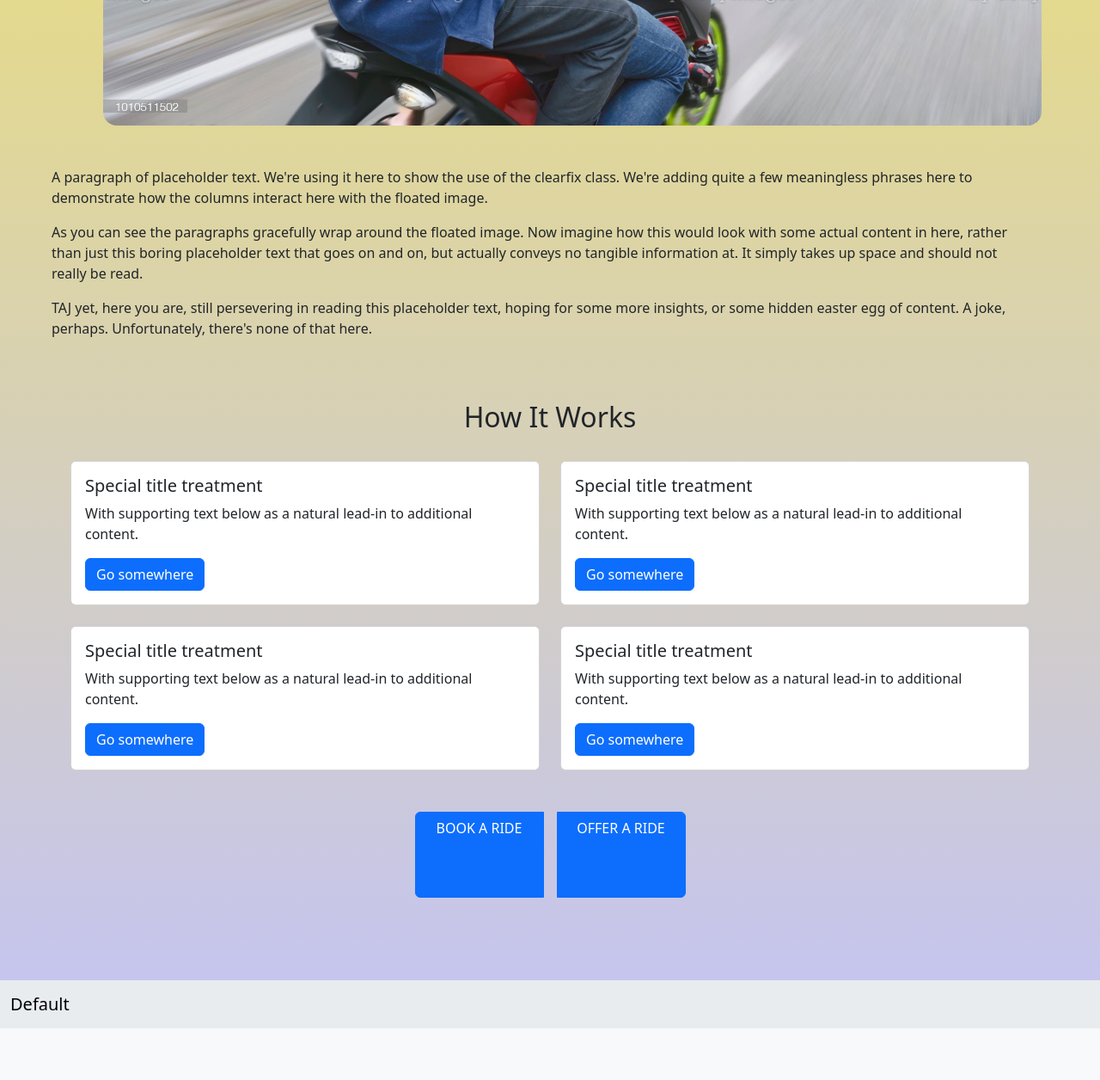
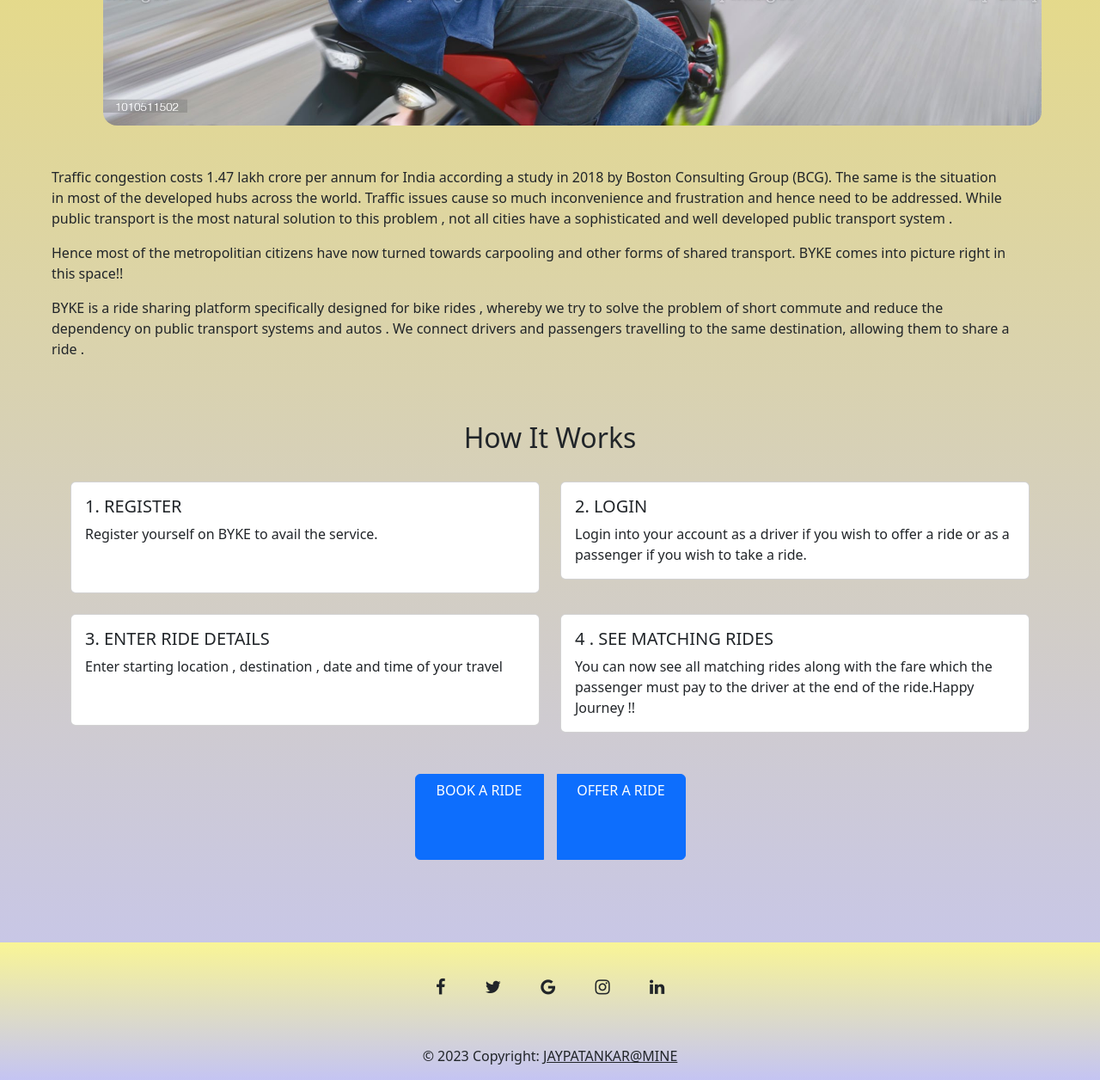
Before and after one commit to Jay-Patankar/BYKE, a Django app: page / in a window 1280 px wide. Shown: the part 721-1977 px from the top of the page at 86% size. Before the commit the page ends 1917 px from the top, so only its background shows below. Run offline with Django 4.2, Linux system fonts and the light colour scheme; some libraries are stand-ins or nearby versions.

Commit message:
final changes

```diff
--- a/Templates/base.html
+++ b/Templates/base.html
@@ -9,7 +9,12 @@
 <link href="https://fonts.googleapis.com/css2?family=Righteous&display=swap" rel="stylesheet">
 <link href="https://fonts.googleapis.com/css2?family=Mulish:wght@200&display=swap" rel="stylesheet">
     <link href="https://cdn.jsdelivr.net/npm/bootstrap@5.3.0-alpha1/dist/css/bootstrap.min.css" rel="stylesheet" integrity="sha384-GLhlTQ8iRABdZLl6O3oVMWSktQOp6b7In1Zl3/Jr59b6EGGoI1aFkw7cmDA6j6gD" crossorigin="anonymous">
-    {% block stylesheet %}{% endblock stylesheet %}
+    <link rel="stylesheet" href="https://maxcdn.bootstrapcdn.com/font-awesome/4.4.0/css/font-awesome.min.css">
+
+    {% block stylesheet %}
+
+
+    {% endblock stylesheet %}
 
     {% load static %}
    <style>
@@ -73,12 +78,77 @@
   {% endif %}
 {% block body %}{% endblock body %}
 
-<nav class="navbar bg-body-secondary">
+<!-- <nav class="navbar bg-body-secondary  mt-5">
   <div class="container-fluid">
     <a class="navbar-brand" href="#">Default</a>
   </div>
-</nav>
+</nav> -->
 
+    <!-- Footer -->
+    <footer class="text-center text-white  mt-4" style="background-image: linear-gradient(rgb(249, 245, 150),rgb(196, 196, 243));">
+      <!-- Grid container -->
+      <div class="container pt-4">
+        <!-- Section: Social media -->
+        <section class="mb-4">
+          <!-- Facebook -->
+          <a
+            class="btn btn-link btn-floating btn-lg text-dark m-1"
+            href="#!"
+            role="button"
+            data-mdb-ripple-color="dark"
+            ><i class="fa fa-facebook-f"></i
+          ></a>
+
+          <!-- Twitter -->
+          <a
+            class="btn btn-link btn-floating btn-lg text-dark m-1"
+            href="#!"
+            role="button"
+            data-mdb-ripple-color="dark"
+            ><i class="fa fa-twitter"></i
+          ></a>
+
+          <!-- Google -->
+          <a
+            class="btn btn-link btn-floating btn-lg text-dark m-1"
+            href="#!"
+            role="button"
+            data-mdb-ripple-color="dark"
+            ><i class="fa fa-google"></i
+          ></a>
+
+          <!-- Instagram -->
+          <a
+            class="btn btn-link btn-floating btn-lg text-dark m-1"
+            href="#!"
+            role="button"
+            data-mdb-ripple-color="dark"
+            ><i class="fa fa-instagram"></i
+          ></a>
+
+          <!-- Linkedin -->
+          <a
+            class="btn btn-link btn-floating btn-lg text-dark m-1"
+            href="#!"
+            role="button"
+            data-mdb-ripple-color="dark"
+            ></i
+          ><i class="fa fa-linkedin"></i></a>
+          <!-- Github -->
+
+
+        </section>
+        <!-- Section: Social media -->
+      </div>
+      <!-- Grid container -->
+
+      <!-- Copyright -->
+      <div class="text-center text-dark p-3" ">
+        © 2023 Copyright:
+        <a class="text-dark" href="#">JAYPATANKAR@MINE</a>
+      </div>
+      <!-- Copyright -->
+    </footer>
 
     <script src="https://cdn.jsdelivr.net/npm/bootstrap@5.3.0-alpha1/dist/js/bootstrap.bundle.min.js" integrity="sha384-w76AqPfDkMBDXo30jS1Sgez6pr3x5MlQ1ZAGC+nuZB+EYdgRZgiwxhTBTkF7CXvN" crossorigin="anonymous"></script>
   </body>
--- a/Templates/contactus.html
+++ b/Templates/contactus.html
@@ -1,7 +1,7 @@
 {% extends 'base.html' %}
 {% load static %}
  {% block stylesheet %}
- <link rel="stylesheet" href="{% static 'contactstyle.css' %}">
+ <link rel="stylesheet" href="\static\contactstyle.css">
 
 {% endblock stylesheet %}
  {% block body %}
--- a/Templates/driver.html
+++ b/Templates/driver.html
@@ -56,7 +56,7 @@
           <div class="card-body">
             <h5 class="card-title">{{RideTitle}}</h5>
             <p class="card-text">
-            <div id="chk" class="d-none>"{{pk}}</div>
+            <div id="chk" class="d-none">{{pk}}</div>
             <div> From {{Source}} To {{Destination}}</div>
             <div> Rider : {{Rider}} Passenger: {{Passenger}}</div>
             <div> {{Passenger}} pays : {{Fare}} Re</div>
--- a/Templates/home.html
+++ b/Templates/home.html
@@ -33,15 +33,17 @@
 
 
   <p>
-    A paragraph of placeholder text. We're using it here to show the use of the clearfix class. We're adding quite a few meaningless phrases here to demonstrate how the columns interact here with the floated image.
+    Traffic congestion costs 1.47 lakh crore per annum for India according a study in 2018 by Boston Consulting Group (BCG). The same is the situation in most of the developed hubs across the world.
+    Traffic issues cause so much inconvenience and frustration and hence need to be addressed. While public transport is the most natural solution to this problem , not all cities have a sophisticated and well developed public transport system .
   </p>
 
   <p>
-    As you can see the paragraphs gracefully wrap around the floated image. Now imagine how this would look with some actual content in here, rather than just this boring placeholder text that goes on and on, but actually conveys no tangible information at. It simply takes up space and should not really be read.
+   Hence most of the metropolitian citizens have now turned towards carpooling and other forms of shared transport. BYKE comes into picture right in this space!!
   </p>
 
   <p>
-    TAJ yet, here you are, still persevering in reading this placeholder text, hoping for some more insights, or some hidden easter egg of content. A joke, perhaps. Unfortunately, there's none of that here.
+    BYKE is a ride sharing platform specifically designed for bike rides , whereby we try to solve the problem of short commute and reduce the dependency on public transport systems and autos .
+    We connect drivers and passengers travelling to the same destination, allowing them to share a ride .
   </p>
 </div>
 </div>
@@ -53,18 +55,19 @@
     <div class="col-sm-6 mb-3 mb-sm-0">
       <div class="card">
         <div class="card-body">
-          <h5 class="card-title">Special title treatment</h5>
-          <p class="card-text">With supporting text below as a natural lead-in to additional content.</p>
-          <a href="#" class="btn btn-primary">Go somewhere</a>
+          <h5 class="card-title">1. REGISTER</h5>
+          <p class="card-text">Register yourself on BYKE to avail the service.</p>
+          <br>
+
         </div>
       </div>
     </div>
     <div class="col-sm-6">
       <div class="card">
         <div class="card-body">
-          <h5 class="card-title">Special title treatment</h5>
-          <p class="card-text">With supporting text below as a natural lead-in to additional content.</p>
-          <a href="#" class="btn btn-primary">Go somewhere</a>
+          <h5 class="card-title">2. LOGIN</h5>
+          <p class="card-text">Login into your account as a driver if you wish to offer a ride or as a passenger if you wish to take a ride.</p>
+
         </div>
       </div>
     </div>
@@ -74,18 +77,21 @@
     <div class="col-sm-6 mb-3 mb-sm-0">
       <div class="card">
         <div class="card-body">
-          <h5 class="card-title">Special title treatment</h5>
-          <p class="card-text">With supporting text below as a natural lead-in to additional content.</p>
-          <a href="#" class="btn btn-primary">Go somewhere</a>
+          <h5 class="card-title">3. ENTER RIDE DETAILS</h5>
+          <p class="card-text">Enter starting location , destination , date and time of your travel
+
+
+          </p> <br>
+
         </div>
       </div>
     </div>
     <div class="col-sm-6">
       <div class="card">
-        <div class="card-body">
-          <h5 class="card-title">Special title treatment</h5>
-          <p class="card-text">With supporting text below as a natural lead-in to additional content.</p>
-          <a href="#" class="btn btn-primary">Go somewhere</a>
+        <div class="card-body" >
+          <h5 class="card-title">4 . SEE MATCHING RIDES</h5>
+          <p class="card-text">You can now see all matching rides along with the fare which the passenger must pay to the driver at the end of the ride.Happy Journey !!</p>
+
         </div>
       </div>
     </div>
--- a/bike/views.py
+++ b/bike/views.py
@@ -24,6 +24,7 @@ def register(request):
             Password=request.POST.get("pwd")
             p=Person(UserName=UserName,Password=Password)
             p.save()
+            messages.success(request, "You have been successfully registered ! ")
             User.objects.create_user(UserName, '', Password)
             #return render(request, "login.html")
       return render(request, "login.html",{'nbar': 'l'})
@@ -41,11 +42,13 @@ def loginUser(request):
             if request.POST.get("role1")=="1":
                   print("driver huun")
                   login(request,user)
+                  messages.success(request, "You have been successfully logged in ! ")
                   return redirect("/driver")
 
             elif request.POST.get("role1")=="2":
                   print("passenger huun")
                   login(request,user)
+                  messages.success(request, "You have been successfully logged in ! ")
                   return redirect("/passenger")
       else:
             return render(request, "login.html",{'nbar': 'l'})
@@ -54,6 +57,7 @@ def loginUser(request):
 
 def logoutUser(request):
       logout(request)
+      messages.success(request, "You have been successfully logged out ! ")
       return redirect("/register")
       pass
 
@@ -78,7 +82,8 @@ def driver(request):
             psng = Passenger.objects.all()
             flag=0
             for p in psng:
-                  if abs(float(p.SourceLat)-slat)<=0.0005  and abs(float(p.SourceLon)-slon)<=0.0005 and abs(float(p.DestinationLat)-dlat)<=0.0005  and abs(float(p.DestinationLon)-dlon)<=0.0005:
+                  usefuld,rest=str(p.RideDate).split("+")
+                  if str(usefuld)==str(DateT)  and abs(float(p.SourceLat)-slat)<=0.0005  and abs(float(p.SourceLon)-slon)<=0.0005 and abs(float(p.DestinationLat)-dlat)<=0.0005  and abs(float(p.DestinationLon)-dlon)<=0.0005:
                         tbd=p.UserName
                         query={
                               "origins": [
@@ -142,8 +147,9 @@ def passenger(request):
             Drivers = Driver.objects.all()
             flag=0
             for driver in Drivers:
-                  print(float(driver.SourceLat))
-                  if abs(float(driver.SourceLat)-slat)<=0.0005  and abs(float(driver.SourceLon)-slon)<=0.0005 and abs(float(driver.DestinationLat)-dlat)<=0.0005  and abs(float(driver.DestinationLon)-dlon)<=0.0005:
+                  usefuld,rest=str(driver.RideDate).split("+")
+                  print(str(usefuld),str(DateT),"date")
+                  if str(driver.RideDate)==str(DateT) and abs(float(driver.SourceLat)-slat)<=0.0005  and abs(float(driver.SourceLon)-slon)<=0.0005 and abs(float(driver.DestinationLat)-dlat)<=0.0005  and abs(float(driver.DestinationLon)-dlon)<=0.0005:
                         tbd=driver.UserName
                         query={
                               "origins": [
--- a/static/contactstyle.css
+++ b/static/contactstyle.css
@@ -23,7 +23,7 @@ h4 {
 
 input:focus ~ label, textarea:focus ~ label, input:valid ~ label, textarea:valid ~ label {
     font-size: 0.75em;
-    color: #999;
+    color: #635b5b;
     top: -5px;
     -webkit-transition: all 0.225s ease;
     transition: all 0.225s ease;
@@ -44,7 +44,7 @@ input:focus ~ label, textarea:focus ~ label, input:valid ~ label, textarea:valid
 }
 
 .styled-input label {
-    color: #999;
+    color: #322f2f;
     padding: 1.3rem 30px 1rem 30px;
     position: absolute;
     top: 10px;
@@ -121,7 +121,7 @@ textarea {
 }
 
 input[type=checkbox] + label {
-  color: #ccc;
+  color: #252424;
   font-style: italic;
 }
 
--- a/static/random.txt
+++ /dev/null
@@ -1 +0,0 @@
-jbkjkdk
```
Also changed, not shown: Templates/aboutus.html (+6 -6 lines), db.sqlite3.
